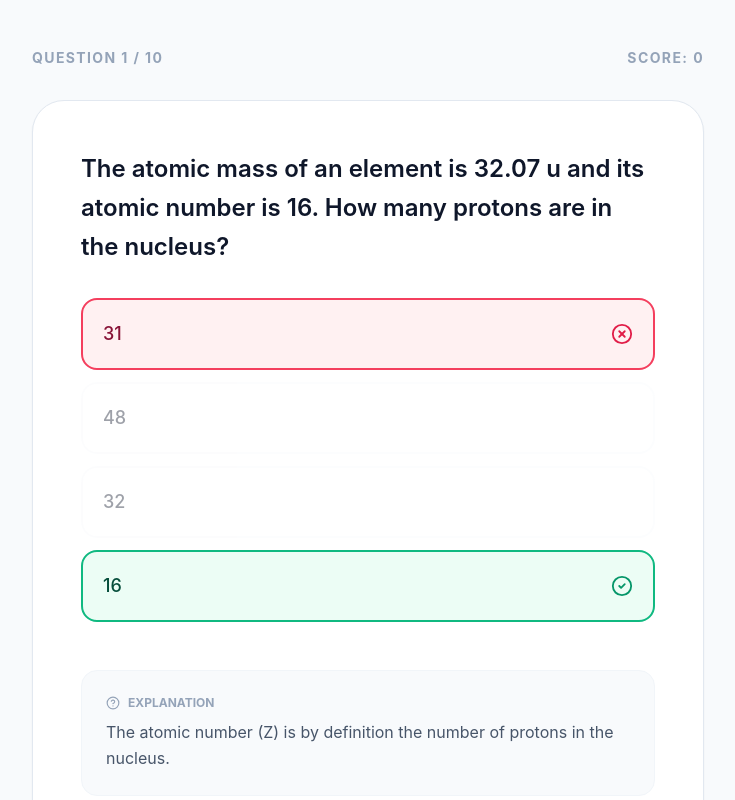
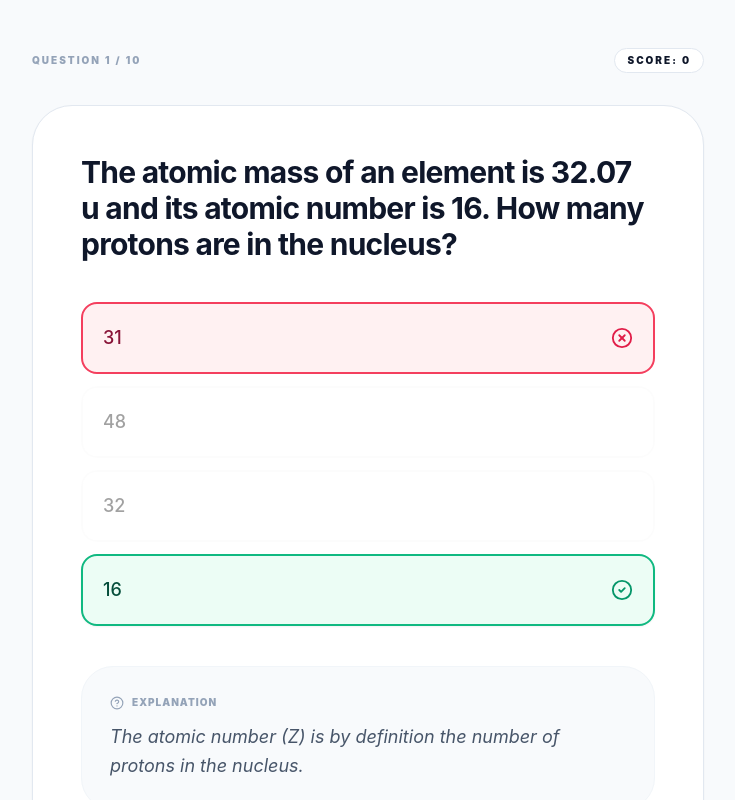
Before and after one commit to Coder0-dev/ACS-Quiz-App, a React (Vite) app: page / in a window 1280 px wide. Both pictures are taken after a click on the button "31". Shown: the top 800 px of the page, without its empty margins (272-1007 px from the left). Built offline with nearby package versions, Linux system fonts and the light colour scheme.

Commit message:
Refactor App component for improved readability

```diff
--- a/src/App.tsx
+++ b/src/App.tsx
@@ -30,6 +30,7 @@ export default function App() {
   const [isFinished, setIsFinished] = useState(false);
 
   const startSession = useCallback(() => {
+    // Shuffles the whole pool, takes 20, and shuffles their options
     const sessionBatch = shuffleArray([...rawQuestions]).slice(0, 20).map(q => ({
       ...q,
       options: shuffleArray([...q.options])
@@ -42,26 +43,48 @@ export default function App() {
     setIsFinished(false);
   }, []);
 
-  useEffect(() => { startSession(); }, [startSession]);
-
-  if (questions.length === 0) return <div className="flex h-screen items-center justify-center">Loading...</div>;
-
-  const currentQ = questions[currentIdx];
+  useEffect(() => {
+    startSession();
+  }, [startSession]);
 
   const handleSelect = (option: string) => {
     if (isAnswered) return;
     setSelectedAnswer(option);
     setIsAnswered(true);
-    if (option === currentQ.correctAnswer) setScore(s => s + 1);
+    if (option === questions[currentIdx].correctAnswer) {
+      setScore(s => s + 1);
+    }
   };
+
+  const handleNext = () => {
+    if (currentIdx + 1 < questions.length) {
+      setCurrentIdx(prev => prev + 1);
+      setSelectedAnswer(null);
+      setIsAnswered(false);
+    } else {
+      setIsFinished(true);
+    }
+  };
+
+  if (questions.length === 0) {
+    return <div className="flex h-screen items-center justify-center font-sans text-slate-500">Loading Exam...</div>;
+  }
+
+  const currentQ = questions[currentIdx];
 
   if (isFinished) {
     return (
-      <div className="min-h-screen flex items-center justify-center bg-slate-50 p-6">
-        <div className="max-w-md w-full bg-white p-8 rounded-3xl shadow-xl text-center">
-          <h2 className="text-2xl font-bold mb-4">Quiz Complete</h2>
-          <div className="text-6xl font-black mb-6">{Math.round((score / questions.length) * 100)}%</div>
-          <button onClick={startSession} className="w-full flex items-center justify-center gap-2 bg-slate-900 text-white py-4 rounded-xl font-bold hover:bg-slate-800">
+      <div className="min-h-screen flex items-center justify-center bg-slate-50 p-6 font-sans">
+        <div className="max-w-md w-full bg-white p-10 rounded-[2.5rem] shadow-xl border border-slate-200 text-center">
+          <h2 className="text-2xl font-bold mb-2">Quiz Complete</h2>
+          <div className="text-7xl font-black mb-6 text-slate-900 leading-none">
+            {Math.round((score / questions.length) * 100)}%
+          </div>
+          <p className="text-slate-500 mb-8 font-medium">You got {score} out of {questions.length} correct</p>
+          <button
+            onClick={startSession}
+            className="w-full flex items-center justify-center gap-2 bg-slate-900 text-white py-4 rounded-2xl font-bold hover:bg-slate-800 transition-transform active:scale-95"
+          >
             <RotateCcw size={20} /> Restart Exam
           </button>
         </div>
@@ -70,15 +93,15 @@ export default function App() {
   }
 
   return (
-    <div className="min-h-screen bg-slate-50 py-12 px-4">
+    <div className="min-h-screen bg-slate-50 py-12 px-4 font-sans text-slate-900">
       <div className="max-w-2xl mx-auto space-y-8">
-        <header className="flex justify-between items-center text-sm font-bold text-slate-400 uppercase tracking-widest">
+        <header className="flex justify-between items-center text-[10px] font-black text-slate-400 uppercase tracking-[0.2em]">
           <span>Question {currentIdx + 1} / {questions.length}</span>
-          <span>Score: {score}</span>
+          <span className="bg-white px-3 py-1 rounded-full border border-slate-200 text-slate-900">Score: {score}</span>
         </header>
 
-        <main className="bg-white rounded-[2rem] shadow-sm border border-slate-200 p-8 sm:p-12 space-y-8">
-          <div className="text-2xl font-semibold leading-relaxed text-slate-900">
+        <main className="bg-white rounded-[2.5rem] shadow-sm border border-slate-200 p-8 sm:p-12 space-y-10">
+          <div className="text-2xl sm:text-3xl font-bold leading-tight tracking-tight text-slate-900">
             <MathText text={currentQ.question} />
           </div>
 
@@ -86,17 +109,22 @@ export default function App() {
             {currentQ.options.map((option, idx) => {
               const isCorrect = option === currentQ.correctAnswer;
               const isSelected = selectedAnswer === option;
-              let style = "border-slate-100 hover:border-slate-300";
+              let style = "border-slate-100 bg-white text-slate-700 hover:border-slate-300";
 
               if (isAnswered) {
-                if (isCorrect) style = "border-emerald-500 bg-emerald-50 text-emerald-900";
+                if (isCorrect) style = "border-emerald-500 bg-emerald-50 text-emerald-900 shadow-sm";
                 else if (isSelected) style = "border-rose-500 bg-rose-50 text-rose-900";
-                else style = "opacity-40 border-slate-50";
+                else style = "opacity-40 border-slate-50 grayscale";
               }
 
               return (
-                <button key={idx} onClick={() => handleSelect(option)} disabled={isAnswered} className={`w-full text-left p-5 rounded-2xl border-2 transition-all flex items-center justify-between ${style}`}>
-                  <span className="text-lg font-medium"><MathText text={option} /></span>
+                <button
+                  key={idx}
+                  onClick={() => handleSelect(option)}
+                  disabled={isAnswered}
+                  className={`w-full text-left p-5 rounded-2xl border-2 transition-all flex items-center justify-between font-medium ${style}`}
+                >
+                  <span className="text-lg"><MathText text={option} /></span>
                   {isAnswered && isCorrect && <CheckCircle2 className="text-emerald-600" size={22} />}
                   {isAnswered && isSelected && !isCorrect && <XCircle className="text-rose-600" size={22} />}
                 </button>
@@ -105,15 +133,21 @@ export default function App() {
           </div>
 
           {isAnswered && (
-            <div className="space-y-6 pt-4 animate-in fade-in slide-in-from-top-2">
-              <div className="p-6 bg-slate-50 rounded-2xl border border-slate-100">
-                <div className="flex items-center gap-2 text-xs font-bold uppercase text-slate-400 mb-2">
+            <div className="space-y-6 animate-in fade-in slide-in-from-top-4 duration-500">
+              <div className="p-7 bg-slate-50 rounded-[2rem] border border-slate-100">
+                <div className="flex items-center gap-2 text-[10px] font-black uppercase text-slate-400 mb-3 tracking-widest">
                   <HelpCircle size={14} /> Explanation
                 </div>
-                <p className="text-slate-600 leading-relaxed"><MathText text={currentQ.explanation} /></p>
+                <div className="text-slate-600 leading-relaxed text-lg italic">
+                  <MathText text={currentQ.explanation} />
+                </div>
               </div>
-              <button onClick={() => (currentIdx + 1 < questions.length ? setCurrentIdx(i => i + 1) || setSelectedAnswer(null) || setIsAnswered(false) : setIsFinished(true))} className="w-full bg-slate-900 text-white py-4 rounded-xl font-bold flex items-center justify-center gap-2 hover:bg-slate-800 shadow-lg">
-                Next Question <ArrowRight size={20} />
+              <button
+                onClick={handleNext}
+                className="w-full bg-slate-900 text-white py-5 rounded-2xl font-black text-lg flex items-center justify-center gap-2 hover:bg-slate-800 shadow-xl transition-transform active:scale-95"
+              >
+                {currentIdx + 1 === questions.length ? "See Final Score" : "Next Question"}
+                <ArrowRight size={22} />
               </button>
             </div>
           )}
```
